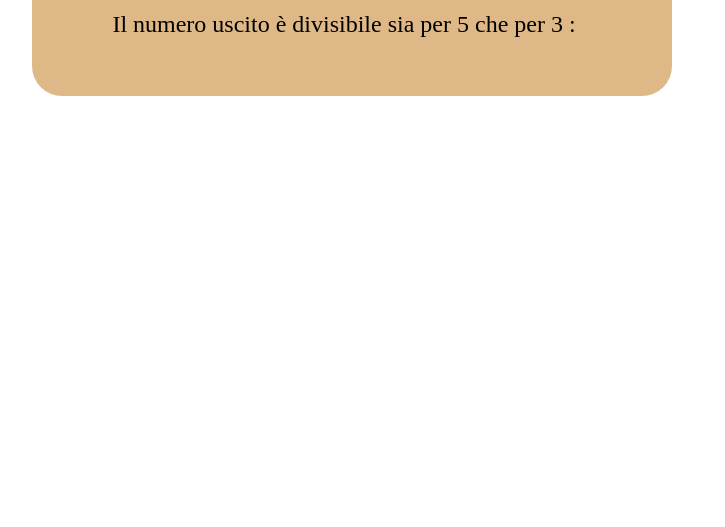
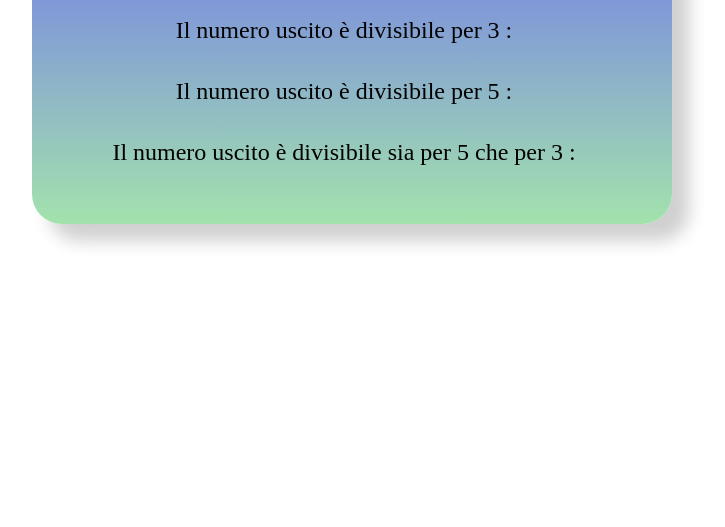
Before and after one commit to AndreiBurbulia/js-fizzbuzz, a plain HTML site: page index.html in a window 1280 px wide. Shown: the part 273-800 px from the top of the page, without its empty margins (288-1013 px from the left). Drawn offline with Linux system fonts and the light colour scheme.

Commit message:
Aggiunta stile pagina

```diff
--- a/assets/css/style.css
+++ b/assets/css/style.css
@@ -8,9 +8,13 @@ body{
     text-align: center;
 }
 
+h1{
+    margin: 4rem 0;
+}
+
 .box{
-    background-color: burlywood;
-    /* border: 1px solid black; */
+    background: linear-gradient(180deg, #6F74ED 0%, #A3E2AD 100%);
+    box-shadow: 17px 17px 17px rgba(0, 0, 0, 0.19);
     width: 50%;
     margin: 0 auto;
     padding: 2rem;
```
